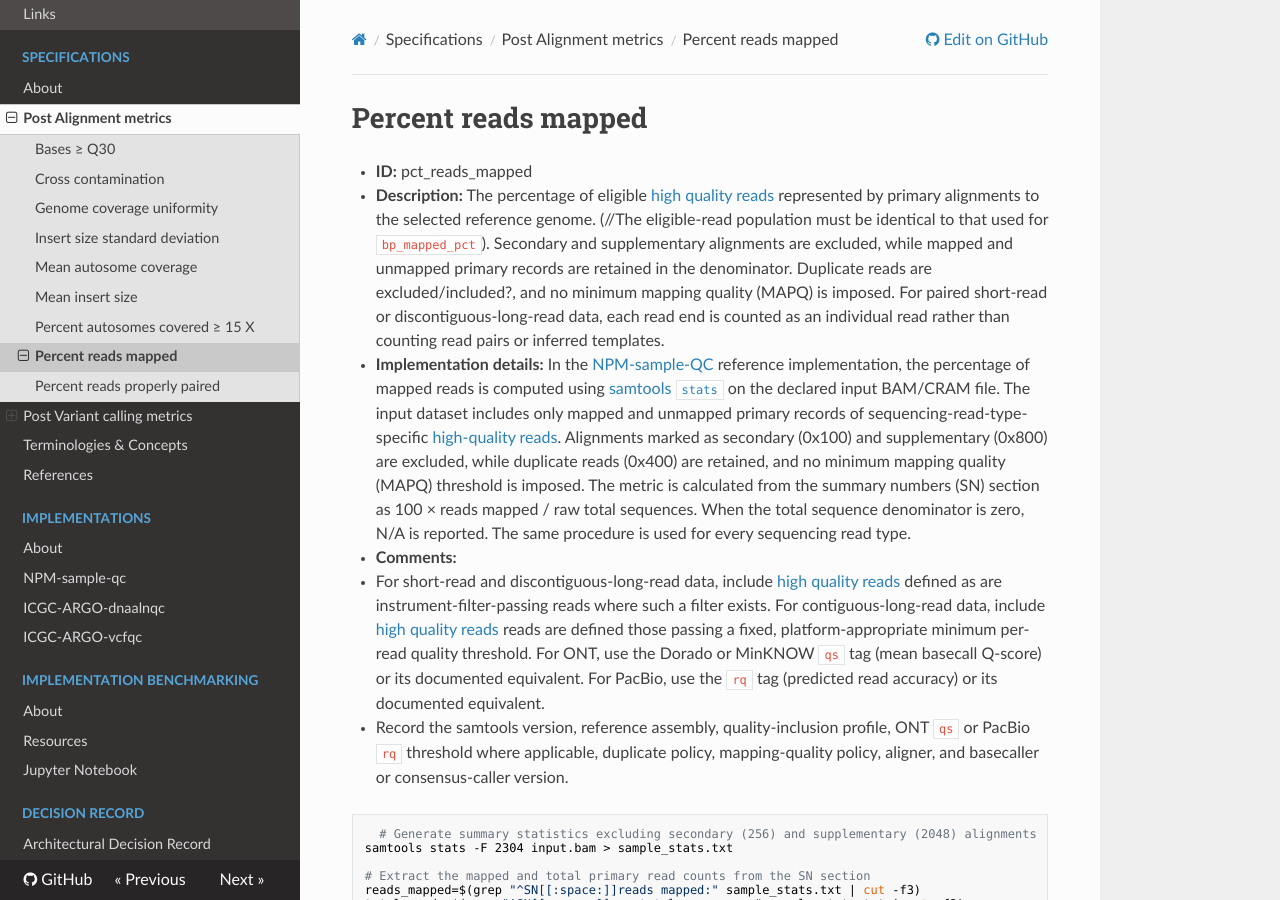
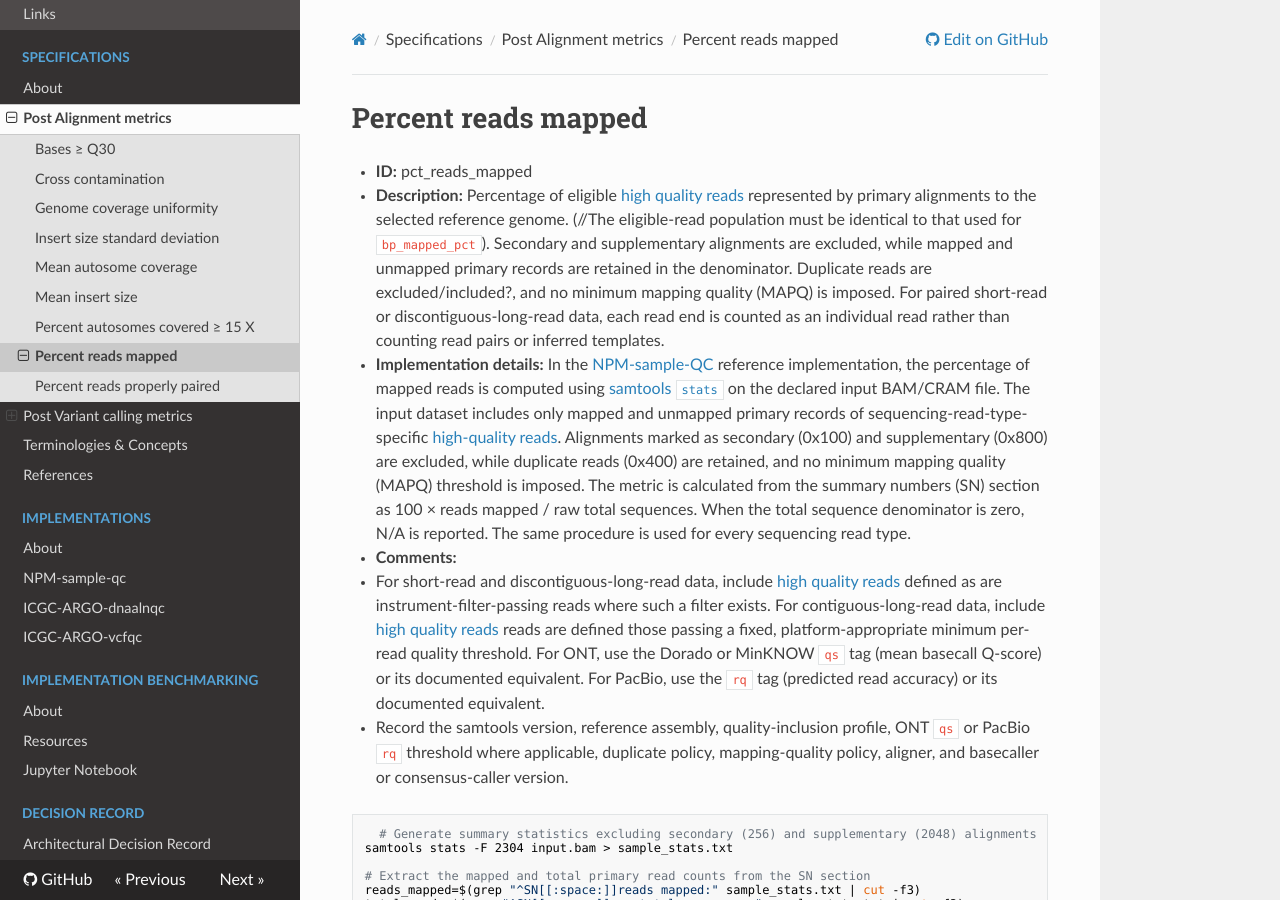
Before and after one commit to ga4gh/quality-control-wgs, an MkDocs documentation site: the page built from docs/metrics_definitions/percent-reads-mapped.md, in a window 1280 px wide and 900 px high. Built offline with MkDocs 1.6.1, drawn with Linux system fonts in a browser that asks for light colours; nearby versions of some CDN libraries.

Commit message:
update percent reads mapped dev version awaiting further input/feedback

```diff
--- a/docs/metrics_definitions/percent-reads-mapped.md
+++ b/docs/metrics_definitions/percent-reads-mapped.md
@@ -1,7 +1,7 @@
 # Percent reads mapped
 
 - **ID:** pct_reads_mapped
-- **Description:** The percentage of eligible [high quality reads](terminologies.md#high-quality-reads) represented by primary alignments to the selected reference genome. (//The eligible-read population must be identical to that used for `bp_mapped_pct`). Secondary and supplementary alignments are excluded, while mapped and unmapped primary records are retained in the denominator. Duplicate reads are excluded/included?, and no minimum mapping quality (MAPQ) is imposed. For paired short-read or discontiguous-long-read data, each read end is counted as an individual read rather than counting read pairs or inferred templates.
+- **Description:** Percentage of eligible [high quality reads](terminologies.md#high-quality-reads) represented by primary alignments to the selected reference genome. (//The eligible-read population must be identical to that used for `bp_mapped_pct`). Secondary and supplementary alignments are excluded, while mapped and unmapped primary records are retained in the denominator. Duplicate reads are excluded/included?, and no minimum mapping quality (MAPQ) is imposed. For paired short-read or discontiguous-long-read data, each read end is counted as an individual read rather than counting read pairs or inferred templates.
 - **Implementation details:** In the [NPM-sample-QC](References.md#npm-sample-qc) reference implementation, the percentage of mapped reads is computed using [samtools `stats`](https://www.htslib.org/doc/samtools-stats.html) on the declared input BAM/CRAM file. The input dataset includes only mapped and unmapped primary records of sequencing-read-type-specific [high-quality reads](terminologies.md#high-quality-reads). Alignments marked as secondary (0x100) and supplementary (0x800) are excluded, while duplicate reads (0x400) are retained, and no minimum mapping quality (MAPQ) threshold is imposed. The metric is calculated from the summary numbers (SN) section as 100 × reads mapped / raw total sequences. When the total sequence denominator is zero, N/A is reported. The same procedure is used for every sequencing read type.
 - **Comments:**
   - For short-read and discontiguous-long-read data, include [high quality reads](terminologies.md#high-quality-reads) defined as are instrument-filter-passing reads where such a filter exists. For contiguous-long-read data, include [high quality reads](terminologies.md#high-quality-reads) reads are defined those passing a fixed, platform-appropriate minimum per-read quality threshold. For ONT, use the Dorado or MinKNOW `qs` tag (mean basecall Q-score) or its documented equivalent. For PacBio, use the `rq` tag (predicted read accuracy) or its documented equivalent.
```
